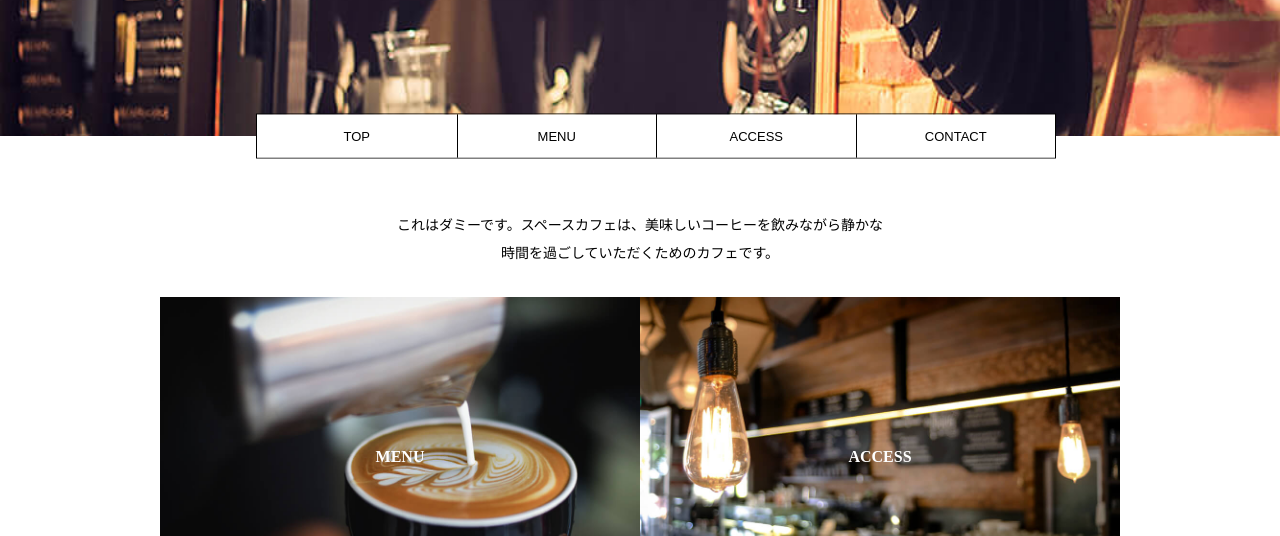
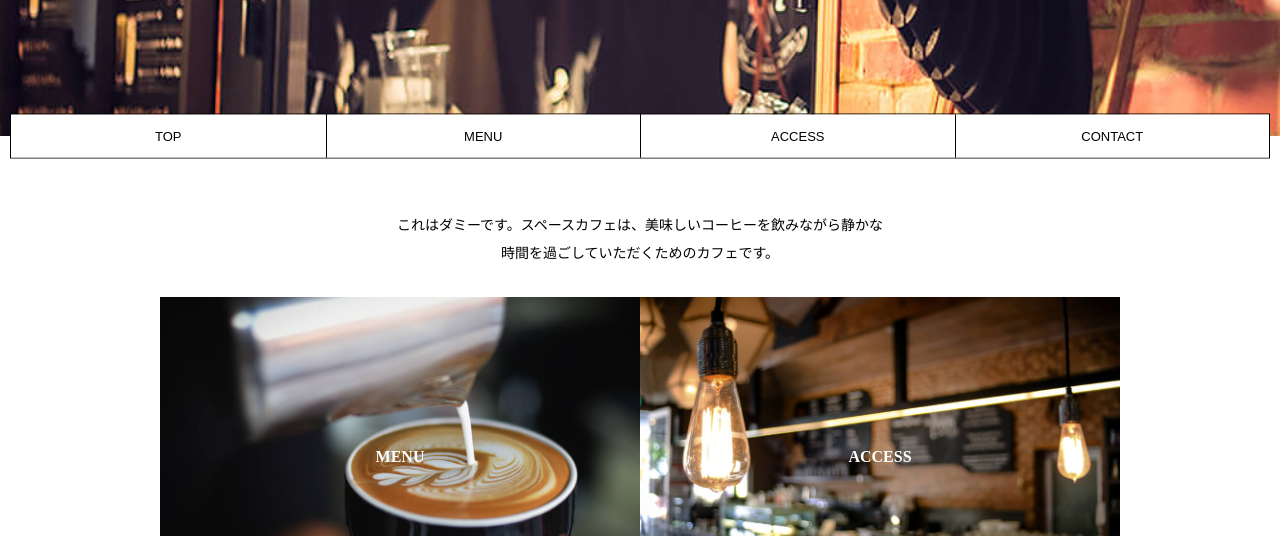
Before and after one commit to kumitaakira/cafe-site, a plain HTML site: page index.html in a window 1280 px wide. Shown: the part 264-800 px from the top of the page. Drawn offline with Linux system fonts and the light colour scheme.

Commit message:
second commit

```diff
--- a/assets/css/common.css
+++ b/assets/css/common.css
@@ -112,21 +112,22 @@
 
 .globalnav {
     position: relative;
-    padding: 0 20%;
+    padding: 0 10px;
     -webkit-transform: translate(0,-50%);
     transform: translate(0,-50%);
+
 }
 
 
 .globalnav li {
     display: table-cell;
     text-align: center;
-    width: 10%;
+
 }
 
 .globalnav-list {
     width: 100%;
-    min-width: 800px;
+    min-width: 120px;
     margin: 0 auto;
     display: table;
     table-layout: fixed;
```
